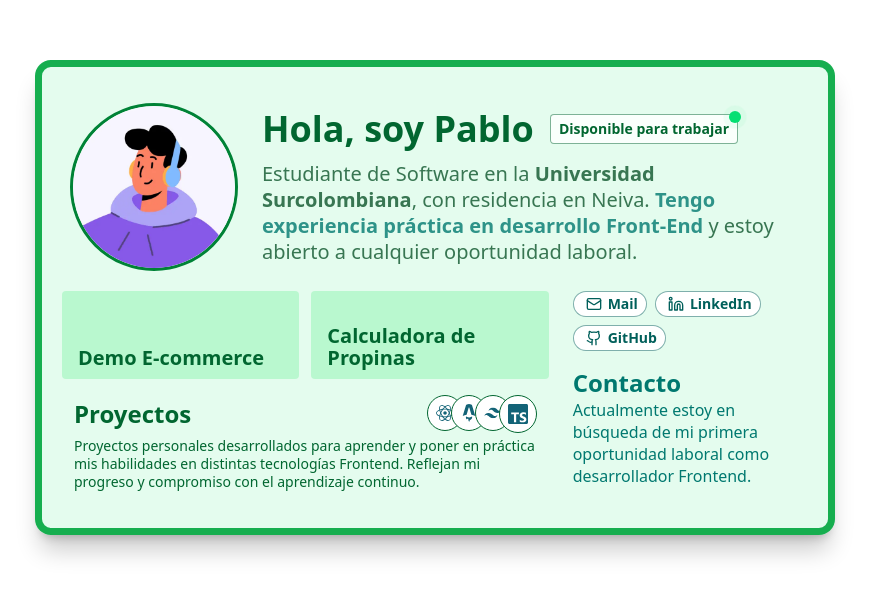
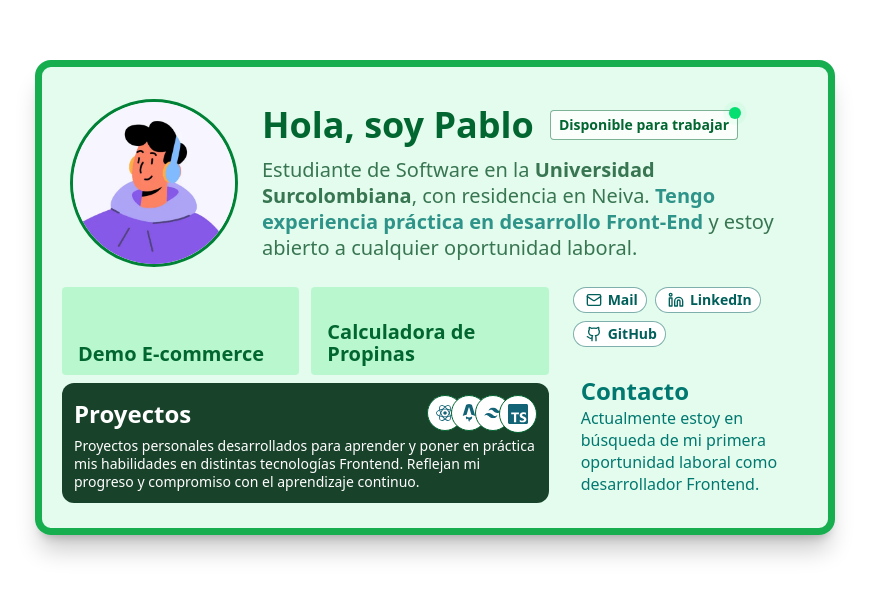
Before and after one commit to pablos-juan/portfolio-card, a React (Vite) app: page / in a window 1280 px wide. Shown: the part 103-700 px from the top of the page, without its empty margins (205-1074 px from the left). Built offline with nearby package versions, Linux system fonts and the light colour scheme.

Commit message:
Actualizar estilos en componentes Home, Link y Project, mejorando transiciones y efectos de hover

```diff
--- a/src/components/Home.jsx
+++ b/src/components/Home.jsx
@@ -10,7 +10,7 @@ export function Home ({ handleFlip }) {
   return (
     <section className='flex flex-col justify-center h-full p-5 gap-2 md:gap-3'>
       <article
-        className='flex flex-col md:flex-row items-center gap-6 rounded p-2 hover:bg-white/70 cursor-pointer active:bg-white transition-colors duration-200'
+        className='flex flex-col md:flex-row items-center gap-6 rounded p-2 hover:bg-white/70 hover:shadow-xl cursor-pointer active:bg-white transition-all duration-300'
         onClick={handleFlip}
       >
         <img
@@ -55,11 +55,11 @@ export function Home ({ handleFlip }) {
           </div>
 
           <div
-            className='hover:bg-white/70 cursor-pointer transition-colors duration-200 py-2 px-3 rounded'
+            className='hover:bg-green-900/90 hover:shadow-xl bg-green-950/90 cursor-pointer transition-all duration-300 p-3 rounded-xl'
             onClick={handleFlip}
           >
             <div className='flex w-full justify-between items-center mb-1'>
-              <h2 className='text-green-800 font-bold text-2xl mr-3'>
+              <h2 className='text-white font-bold text-2xl mr-3'>
                 Proyectos
               </h2>
 
@@ -71,13 +71,13 @@ export function Home ({ handleFlip }) {
               </div>
             </div>
 
-            <p className='text-sm text-green-800 leading-4.5'>
+            <p className='text-sm text-white leading-4.5'>
               Proyectos personales desarrollados para aprender y poner en práctica mis habilidades en distintas tecnologías Frontend. Reflejan mi progreso y compromiso con el aprendizaje continuo.
             </p>
           </div>
         </section>
 
-        <section className='flex h-fit flex-col justify-center gap-2 md:w-1/3'>
+        <section className='flex h-full flex-col justify-between gap-2 md:w-1/3'>
           <div className='flex px-2 gap-2 w-full flex-wrap'>
             <Link href='mailto:pabloccsanchez@gmail.com'>
               <Mail className='h-4' />
@@ -96,7 +96,7 @@ export function Home ({ handleFlip }) {
           </div>
 
           <div
-            className='p-2 rounded active:bg-white hover:bg-white/70 cursor-pointer transition-colors duration-200 text-teal-700'
+            className='px-4 py-2 rounded active:bg-white hover:bg-white/70 hover:shadow-xl cursor-pointer transition-all duration-300 text-teal-700'
             onClick={handleFlip}
           >
             <h2 className='text-2xl font-bold'>
--- a/src/components/Link.jsx
+++ b/src/components/Link.jsx
@@ -2,7 +2,7 @@ export function Link ({ children, href }) {
   return (
     <a
       href={href}
-      className='h-fit text-teal-800 bg-white text-sm px-2.5 md:px-2 py-1.5 md:py-1 rounded-full font-bold border-1 border-teal-800/50 hover:bg-white/30 transition-all duration-200 flex items-center gap-0.5 leading-0 w-fit active:scale-110'
+      className='h-fit text-teal-800 bg-white text-sm px-2.5 md:px-2 py-1.5 md:py-1 rounded-full font-bold border-1 border-teal-800/50 hover:bg-teal-500/20 transition-all duration-200 flex items-center gap-0.5 leading-0 w-fit active:scale-110'
       target='_blank'
       rel='noreferrer'
     >
--- a/src/components/Project.jsx
+++ b/src/components/Project.jsx
@@ -1,12 +1,12 @@
 export function Project ({ title, description, href }) {
   return (
-    <article className='bg-green-200 rounded md:w-1/2 h-22 flex items-end w-full group relative overflow-hidden'>
+    <article className='bg-green-200 hover:shadow-xl rounded md:w-1/2 h-22 flex items-end w-full group relative overflow-hidden'>
       <div className='relative h-full w-full flex items-end p-2.5'>
-        <h3 className='absolute inset-x-4 opacity-100 group-hover:opacity-0 transition-all duration-100 ease text-xl text-green-800 font-semibold leading-5.5'>
+        <h3 className='absolute inset-x-4 opacity-100 group-hover:opacity-0 group-active:opacity-0 transition-all duration-100 ease text-xl text-green-800 font-semibold leading-5.5'>
           {title}
         </h3>
 
-        <p className='absolute inset-x-4 opacity-0 group-hover:opacity-100 duration-200 text-sm text-green-800 leading-4'>
+        <p className='absolute inset-x-4 opacity-0 group-hover:opacity-100 group-active:opacity-100 duration-300 text-sm text-green-800 leading-4'>
           {description}
           <a
             href={href}
```
